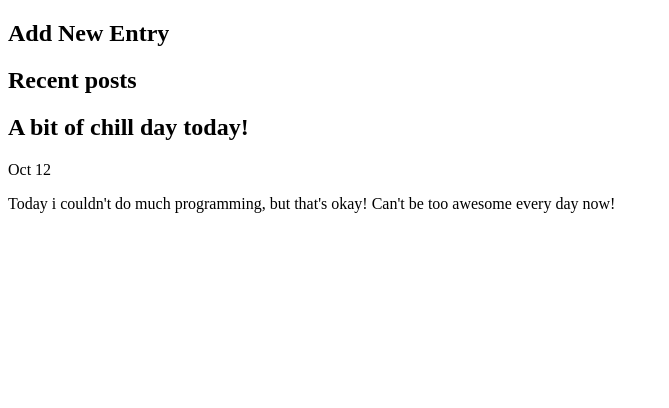
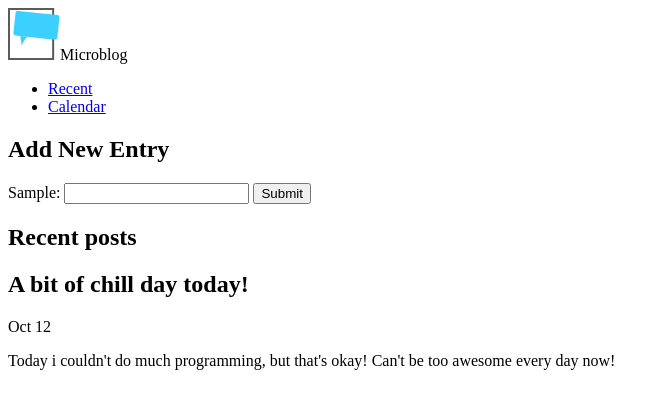
Before and after one commit to Briankurtish/HtmlCamp, a plain HTML site: page Microblog/home.html in a window 1280 px wide. Shown: the whole page, without its empty margins (0-669 px from the left). Drawn offline with Linux system fonts and the light colour scheme.

Commit message:
updates
added the logo and the form

```diff
--- a/Microblog/home.html
+++ b/Microblog/home.html
@@ -6,10 +6,29 @@
     <title>Microblog</title>
 </head>
 <body>
-    <header></header>
+    <header class="navbar">
+        <div class="navbar__brand">
+            <img src="logo.svg" alt="logo image">Microblog
+        </div>
+
+        <ul class="navbar__navigation">
+            <li class="navbar__navigation-item">
+                <a href="#" class="navbar__link">Recent</a>
+            </li>
+            <li class="navbar__navigation-item">
+                <a href="#" class="navbar__link">Calendar</a>
+            </li>
+        </ul>
+
+    </header>
     <main>
         <section>
             <h1>Add New Entry</h1>
+            <form action="/entry">
+                <label for="sample-field">Sample:</label>
+                <input type="text" name="sample" id="sample-field" />
+                <button type="submit">Submit</button>
+            </form>
         </section>
         <section>
             <h1>Recent posts</h1>
```
